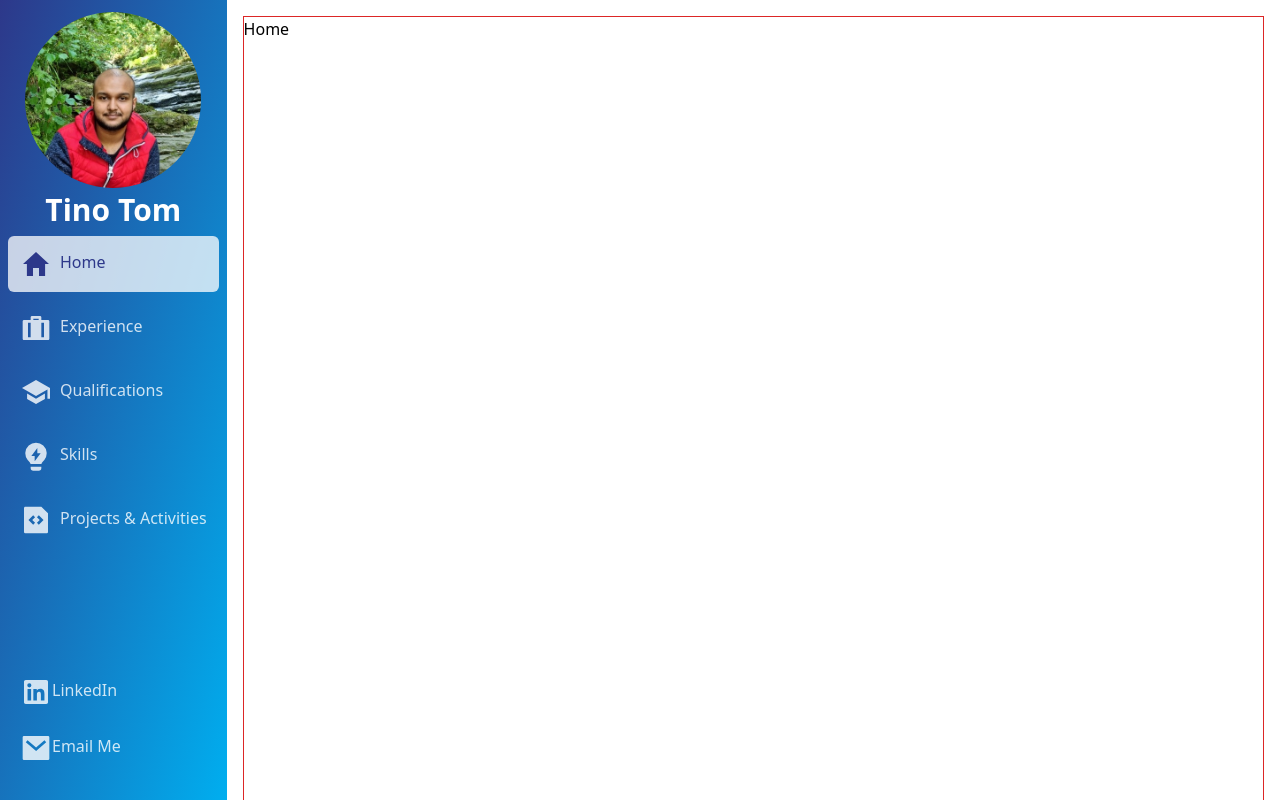
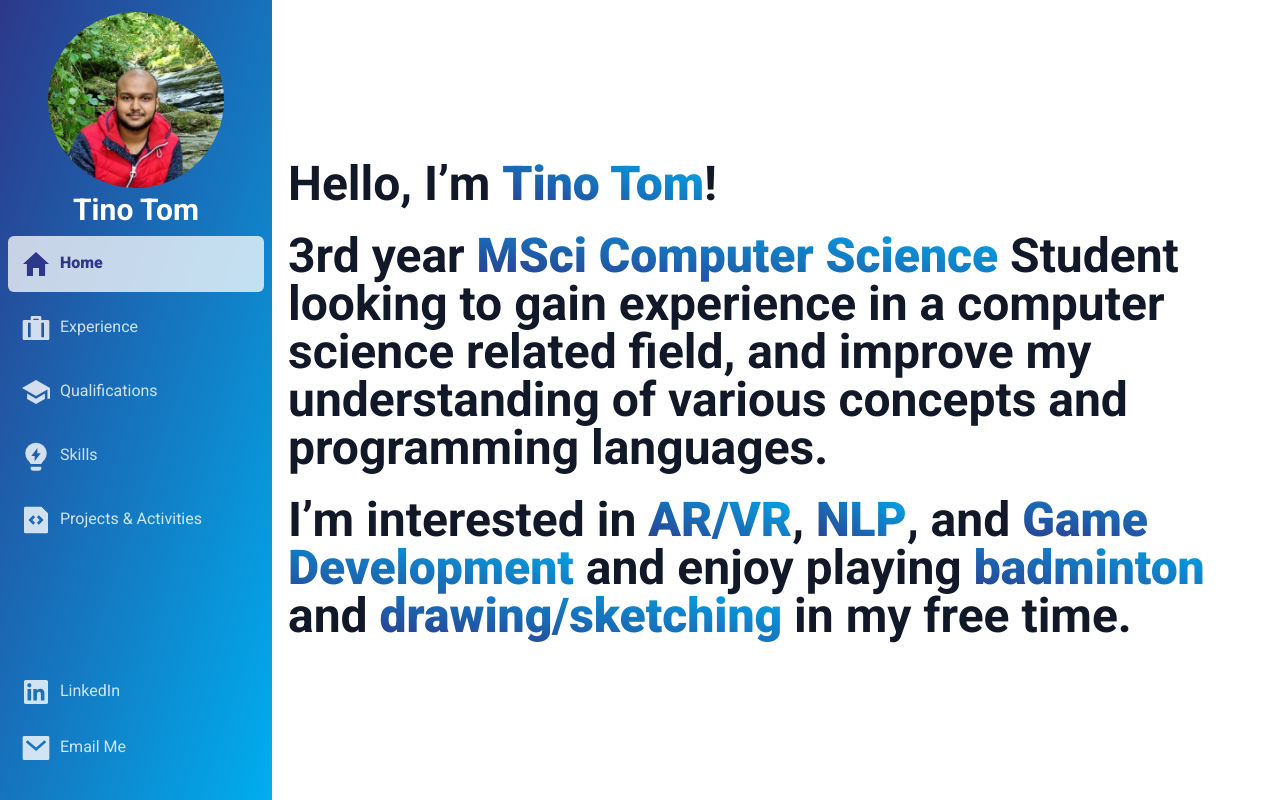
Before and after one commit to TTTtino/resume-site, a Next.js app: page / in a window 1280 px wide. Shown: the top 800 px of the page. Built offline with nearby package versions, Linux system fonts and the light colour scheme.

Commit message:
Completed home page

```diff
--- a/components/page.tsx
+++ b/components/page.tsx
@@ -2,6 +2,7 @@ import { NextPage } from "next";
 import { ReactNode } from "react";
 import { Navbar } from "./sidebar";
 import navigationData from "../data/navigation"
+import Head from "next/head";
 
 
 interface PageProps {
@@ -10,12 +11,21 @@ interface PageProps {
 
 const Page: NextPage = (props: PageProps) => {
     return (
-        <div className="flex">
-            <Navbar title="Tino Tom" navigationData={navigationData} />
-            <main className="flex-1 p-4 grow">
-                {props?.children}
-            </main>
+        <div>
+            <Head>
+                <link
+                    href="https://fonts.googleapis.com/css2?family=Roboto+Condensed:ital,wght@0,300;0,400;0,700;1,300;1,400;1,700&family=Roboto:ital,wght@0,100;0,300;0,400;0,500;0,700;0,900;1,100;1,300;1,400;1,500;1,700;1,900&display=swap"
+                    rel="stylesheet"
+                />
+            </Head>
+            <div className="flex h-screen font-Roboto">
+                <Navbar title="Tino Tom" navigationData={navigationData} />
+                <main className="flex-1 p-4 ">
+                    {props?.children}
+                </main>
+            </div>
         </div>
+
     )
 }
 
--- a/components/sidebar.tsx
+++ b/components/sidebar.tsx
@@ -31,7 +31,7 @@ type NavElementProps = {
 
 const NavElement = (props: NavElementProps) => {
 
-  return (<li className={`mx-2 bg-white rounded-md ${props.active ? "text-primary-blue-800 bg-opacity-75" : "text-white/80 bg-opacity-0 hover:bg-opacity-30"}`}>
+  return (<li className={`mx-2 bg-white rounded-md  md:w-64 ${props.active ? "text-primary-blue-800 bg-opacity-75 font-extrabold" : "text-white/80 bg-opacity-0 hover:bg-opacity-30"}`}>
     <Link href={props.info.href} className="w-full h-full">
       <a className="block w-full h-full p-3">
         {getNavIcon(props.info.name)}
@@ -74,13 +74,13 @@ export const Navbar = (props: NavbarProps) => {
           <li className="flex flex-col mt-auto mb-6">
             <Link href="https://www.linkedin.com/in/tino-tom/">
               <a className="p-3 mx-2 bg-white bg-opacity-0 rounded-md text-white/80 hover:bg-opacity-30">
-                <RiLinkedinBoxFill className="inline-block w-8 h-full" />
+                <RiLinkedinBoxFill className="inline-block w-8 h-full md:mr-2" />
                 <span className="hidden md:inline-block">LinkedIn</span>
               </a>
             </Link>
             <Link href="mailto:tinotom7:outlook.com">
               <a className="p-3 mx-2 bg-white bg-opacity-0 rounded-md text-white/80 hover:bg-opacity-30">
-                <RiMailFill className="inline-block w-8 h-full" />
+                <RiMailFill className="inline-block w-8 h-full md:mr-2" />
                 <span className="hidden md:inline-block">Email Me</span>
               </a>
             </Link>
--- /dev/null
+++ b/pages/_document.tsx
@@ -0,0 +1,29 @@
+import { NextPageContext } from 'next'
+import Document, { Html, Head, Main, NextScript, DocumentContext } from 'next/document'
+import { Context } from 'react'
+
+class MyDocument extends Document {
+    static async getInitialProps(ctx: DocumentContext) {
+        const initialProps = await Document.getInitialProps(ctx)
+        return { ...initialProps }
+    }
+
+    render() {
+        return (
+            <Html>
+                <Head>
+                    <link
+                        href="https://fonts.googleapis.com/css2?family=Roboto+Condensed:ital,wght@0,300;0,400;0,700;1,300;1,400;1,700&family=Roboto:ital,wght@0,100;0,300;0,400;0,500;0,700;0,900;1,100;1,300;1,400;1,500;1,700;1,900&display=swap"
+                        rel="stylesheet"
+                    />
+                </Head>
+                <body>
+                    <Main />
+                    <NextScript />
+                </body>
+            </Html>
+        )
+    }
+}
+
+export default MyDocument
--- a/pages/index.tsx
+++ b/pages/index.tsx
@@ -9,8 +9,12 @@ import { Navbar } from "../components/sidebar";
 const Home: NextPage = () => {
   return (
     <Page>
-      <div id="homeSection" className="h-[120vh] border-red-600 border">
-        Home
+      <div className="flex flex-col justify-center h-full gap-6 text-2xl font-bold text-gray-900 sm:text-3xl md:text-4xl lg:text-5xl">
+        <div>Hello, I’m <span className="highlight-blue-gradient">Tino Tom</span>!</div>
+        <div>3rd year <span className="highlight-blue-gradient">MSci Computer Science</span> Student looking to gain experience in a computer science related field, and improve my understanding of various concepts and  programming languages. </div>
+        <div>I’m interested in <span className="highlight-blue-gradient">AR/VR</span>
+          , <span className="highlight-blue-gradient">NLP</span>, and <span className="highlight-blue-gradient">Game Development</span> and enjoy playing
+          <span className="highlight-blue-gradient"> badminton</span> and <span className="highlight-blue-gradient">drawing/sketching</span> in my free time.</div>
       </div>
     </Page>
   );
--- a/styles/globals.css
+++ b/styles/globals.css
@@ -1,3 +1,9 @@
 @tailwind base;
 @tailwind components;
 @tailwind utilities;
+
+@layer components{
+    .highlight-blue-gradient {
+        @apply font-black text-transparent bg-clip-text bg-gradient-to-tr from-primary-blue-800 to-primary-blue-400
+    }
+}
--- a/tailwind.config.js
+++ b/tailwind.config.js
@@ -1,17 +1,25 @@
 /** @type {import('tailwindcss').Config} */
+const defaultTheme = require('tailwindcss/defaultTheme');
+
 module.exports = {
   content: [
     "./pages/**/*.{js,ts,jsx,tsx}",
     "./components/**/*.{js,ts,jsx,tsx}",
   ],
   theme: {
+
     extend: {
       colors:{
         "primary-blue": {
           400: '#00aeef',
           800: '#2d388a'
         },
-    },},
+      },
+      fontFamily:{
+        sans:['Roboto', ...defaultTheme.fontFamily.sans]
+      },
+
+    },
   },
   plugins: [],
 }
```
